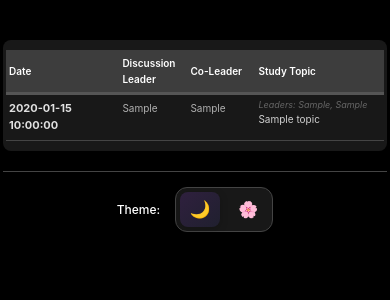
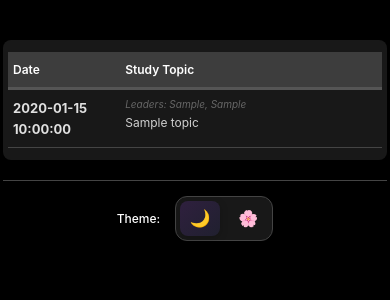
Before and after one commit to Nathanwoodburn/weekly-calendar, a Flask app: template templates/schedule.html in a window 390 px wide. Shown: the part 106-406 px from the top of the page. Run offline with Flask 3, Linux system fonts and the light colour scheme; the template is opened without the code that fills it: most values are stand-ins (such as "Sample title", 1, 10 or a date in 2020).

Commit message:
fix: Theming

```diff
--- a/templates/assets/css/schedule.css
+++ b/templates/assets/css/schedule.css
@@ -295,14 +295,14 @@
     }
 
     .schedule-table {
-        font-size: 13px;
+        font-size: 14px;
         width: 100%;
         min-width: 100%;
     }
 
     .schedule-table th,
     .schedule-table td {
-        padding: 8px 6px;
+        padding: 10px 8px;
         word-wrap: break-word;
         overflow-wrap: break-word;
     }
@@ -310,24 +310,24 @@
     .date-cell,
     .leader-cell {
         min-width: auto;
-        font-size: 12px;
+        font-size: 13px;
     }
 
     .date-cell {
         width: 20%;
-        font-size: 11px;
+        font-size: 13px;
         font-weight: 700;
     }
 
     .leader-cell {
         width: 18%;
-        font-size: 10px;
+        font-size: 12px;
     }
 
     .topic-cell {
         width: 44%;
-        font-size: 12px;
-        line-height: 1.3;
+        font-size: 13px;
+        line-height: 1.4;
     }
 }
 
@@ -359,24 +359,38 @@
         display: none;
     }
 
+    /* Stack layout for very small screens */
+    .schedule-table th:nth-child(2),
+    .schedule-table td:nth-child(2),
+    .schedule-table th:nth-child(3),
+    .schedule-table td:nth-child(3) {
+        display: none;
+    }
+
     .date-cell {
         width: 30%;
-        font-size: 12px;
+        font-size: 14px;
     }
 
     .topic-cell {
         width: 70%;
-        font-size: 11px;
+        font-size: 13px;
         position: relative;
+        line-height: 1.4;
     }
 
-    .topic-cell::before {
+    .topic-cell[data-leaders]::before {
         content: attr(data-leaders);
         display: block;
-        font-size: 9px;
+        font-size: 11px;
         color: var(--empty-leader-color);
-        margin-bottom: 3px;
+        margin-bottom: 4px;
         font-style: italic;
+    }
+
+    /* Don't show leader info for special events */
+    .special-event .topic-cell[data-leaders]::before {
+        display: none;
     }
 }
 
@@ -406,24 +420,28 @@
     }
 
     .schedule-container {
-        padding: 10px 3px;
+        padding: 12px 5px;
     }
 
     .schedule-table {
-        font-size: 10px;
+        font-size: 12px;
     }
 
     .schedule-table th,
     .schedule-table td {
-        padding: 5px 3px;
+        padding: 8px 5px;
     }
 
     .date-cell {
-        font-size: 11px;
+        font-size: 13px;
     }
 
     .topic-cell {
+        font-size: 12px;
+        line-height: 1.3;
+    }
+
+    .topic-cell[data-leaders]::before {
         font-size: 10px;
-        line-height: 1.2;
     }
 }
--- a/templates/schedule.html
+++ b/templates/schedule.html
@@ -48,7 +48,7 @@
                             <td class="date-cell">{{ item.date }}</td>
                             <td class="leader-cell">{{ item.primary_leader if item.primary_leader else "" }}</td>
                             <td class="leader-cell">{{ item.secondary_leader if item.secondary_leader else "" }}</td>
-                            <td class="topic-cell" data-leaders="{% if item.primary_leader or item.secondary_leader %}Leaders: {{ item.primary_leader or '-' }}, {{ item.secondary_leader or '-' }}{% endif %}">{{ item.topic }}</td>
+                            <td class="topic-cell" {% if item.primary_leader or item.secondary_leader %}data-leaders="Leaders: {% if item.primary_leader %}{{ item.primary_leader }}{% endif %}{% if item.primary_leader and item.secondary_leader %}, {% endif %}{% if item.secondary_leader %}{{ item.secondary_leader }}{% endif %}"{% endif %}>{{ item.topic }}</td>
                         </tr>
                         {% endfor %}
                     </tbody>
```
